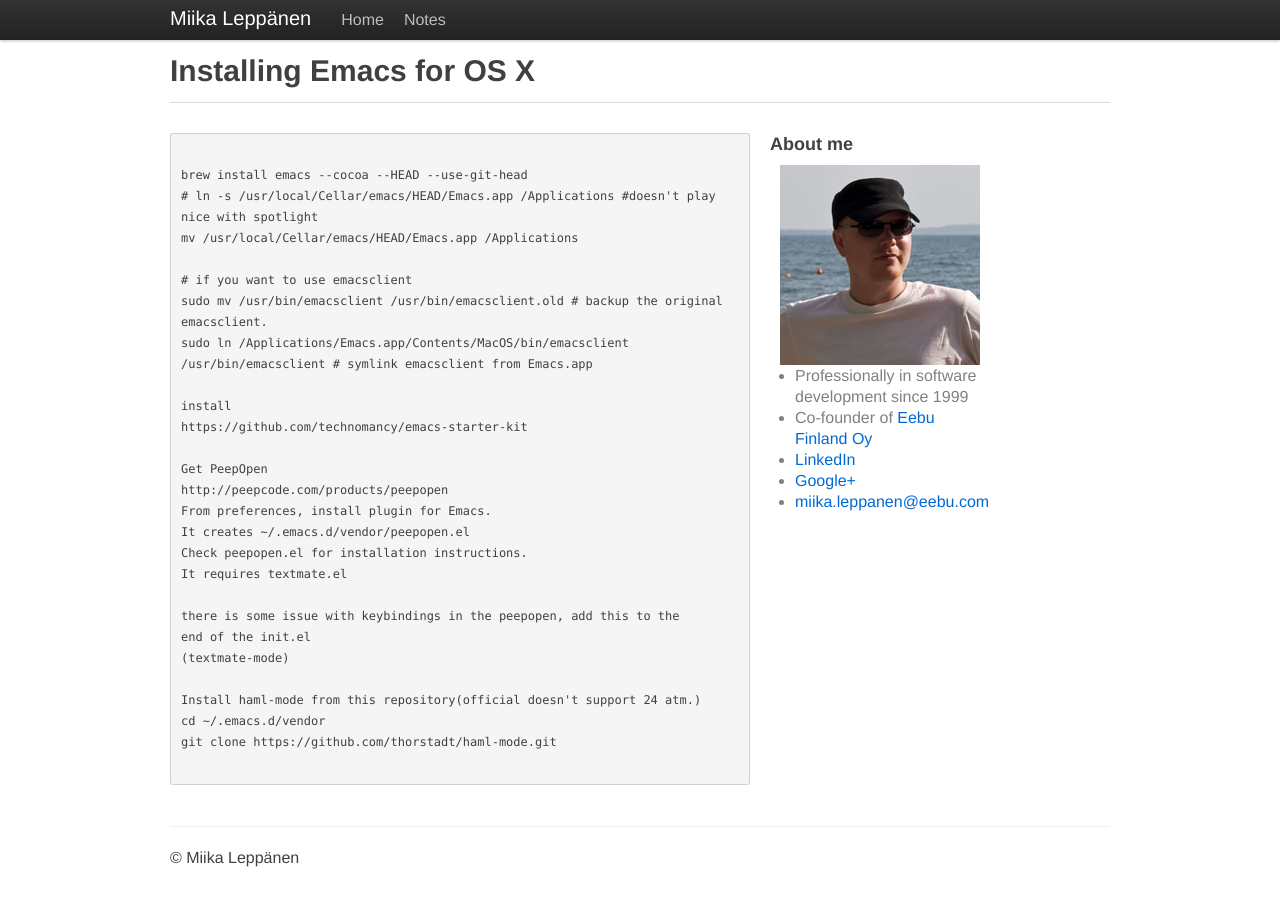
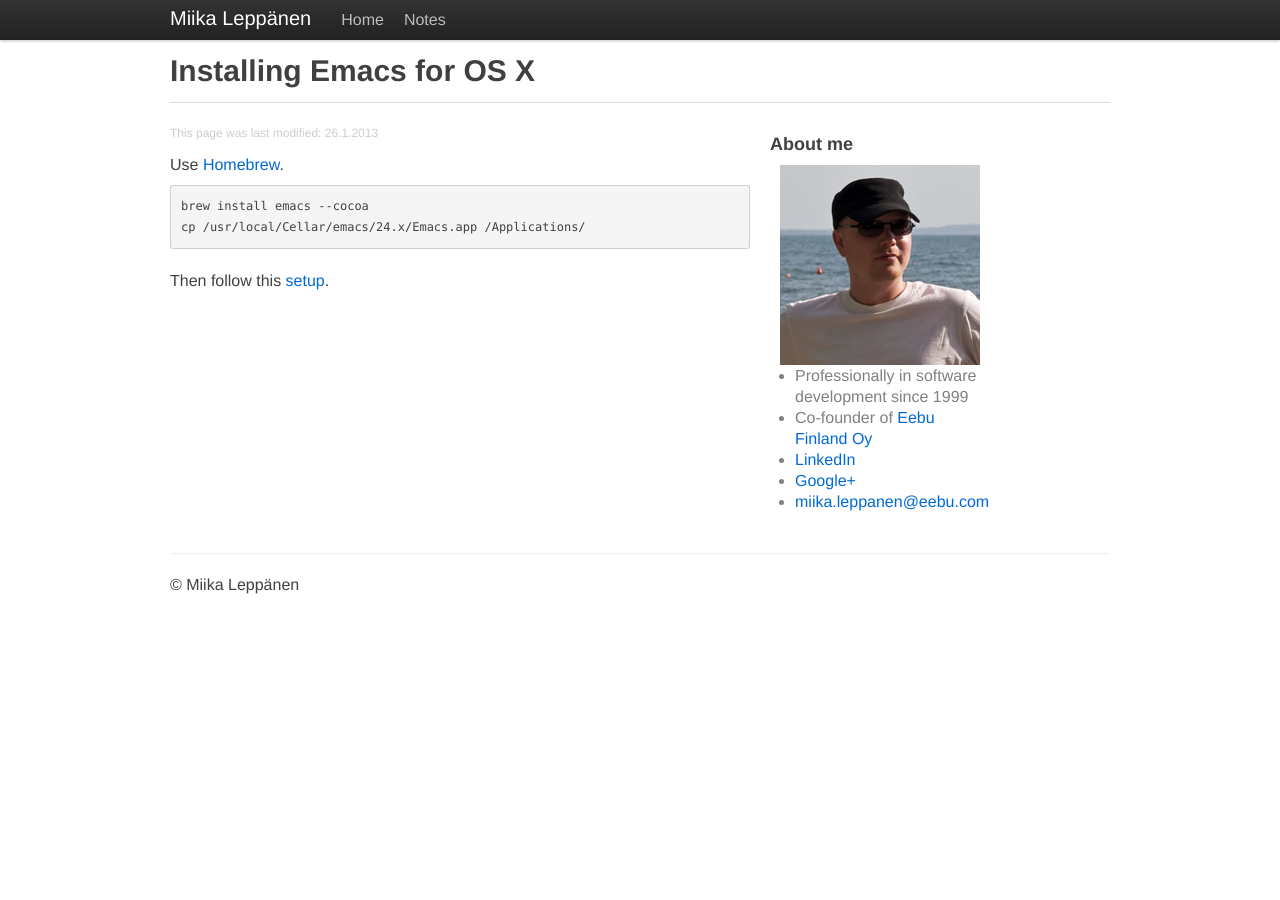
Before and after one commit to milep/milep.github.com, a Jekyll site: the page built from notes/installing-emacs.markdown, in a window 1280 px wide. Built offline with Jekyll 4.4.1, drawn with Linux system fonts in a browser that asks for light colours.

Commit message:
Update emacs install instructions

```diff
--- a/notes/installing-emacs.markdown
+++ b/notes/installing-emacs.markdown
@@ -1,34 +1,14 @@
 ---
 title: Installing Emacs for OS X
 layout: default
+modified: 26.1.2013
 ---
 
+Use [Homebrew](http://mxcl.github.com/homebrew/).
+
 <pre>
+brew install emacs --cocoa
+cp /usr/local/Cellar/emacs/24.x/Emacs.app /Applications/
+</pre>
 
-brew install emacs --cocoa --HEAD --use-git-head
-#ln -s /usr/local/Cellar/emacs/HEAD/Emacs.app /Applications #doesn't play nice with spotlight
-mv /usr/local/Cellar/emacs/HEAD/Emacs.app /Applications
-
-#if you want to use emacsclient
-sudo mv /usr/bin/emacsclient /usr/bin/emacsclient.old # backup the original emacsclient.
-sudo ln /Applications/Emacs.app/Contents/MacOS/bin/emacsclient /usr/bin/emacsclient # symlink emacsclient from Emacs.app
-
-install
-https://github.com/technomancy/emacs-starter-kit
-
-Get PeepOpen
-http://peepcode.com/products/peepopen
-From preferences, install plugin for Emacs.
-It creates ~/.emacs.d/vendor/peepopen.el
-Check peepopen.el for installation instructions.
-It requires textmate.el
-
-there is some issue with keybindings in the peepopen, add this to the
-end of the init.el
-(textmate-mode)
-
-Install haml-mode from this repository(official doesn't support 24 atm.)
-cd ~/.emacs.d/vendor
-git clone https://github.com/thorstadt/haml-mode.git
-
-</pre>
+Then follow this [setup](http://marc-bowes.com/2012/03/11/emacs24.html).
```
